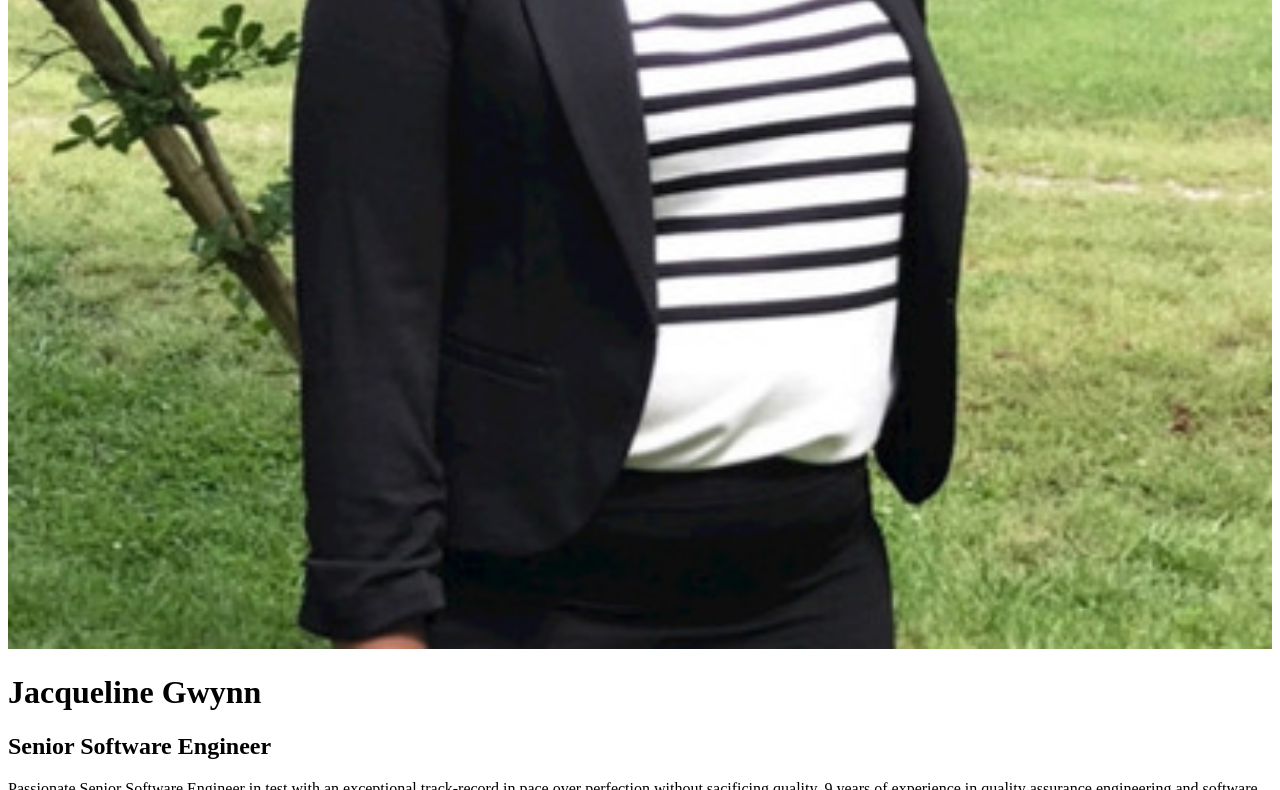
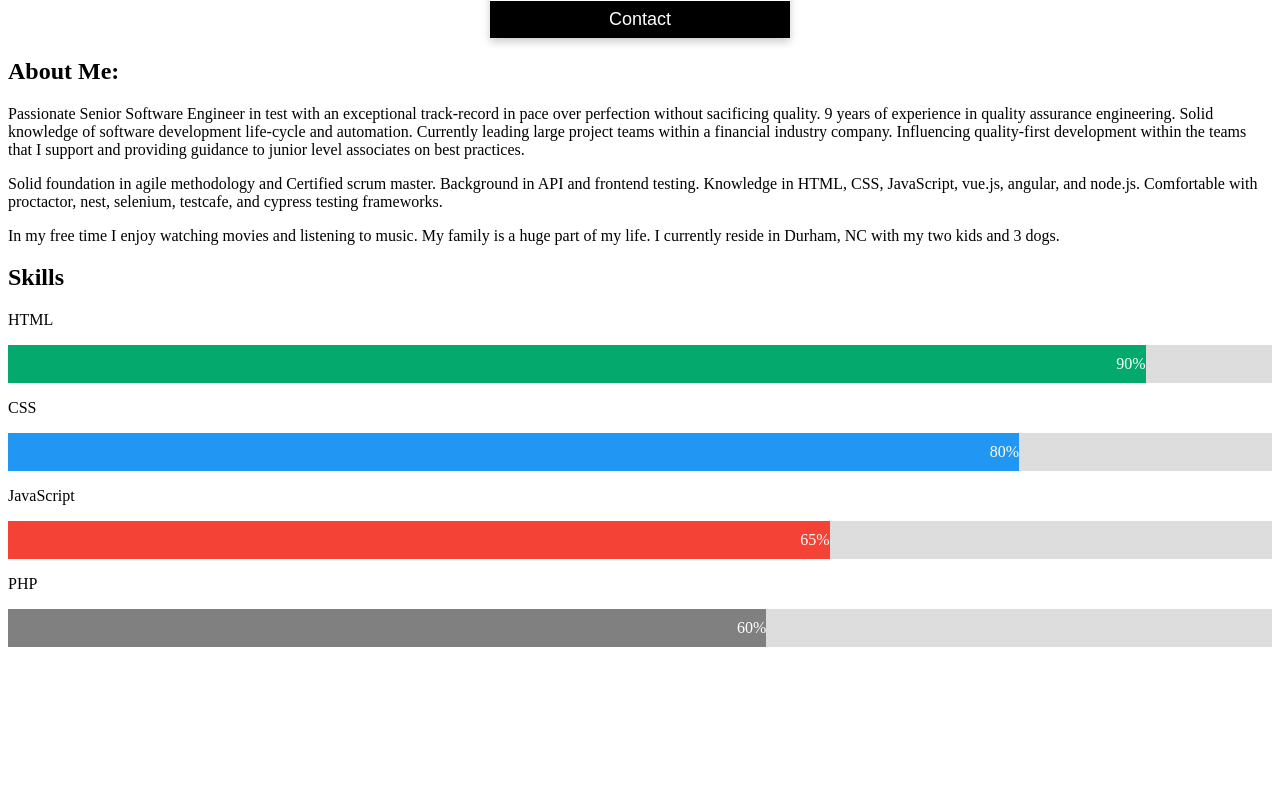
Before and after one commit to jgwynn36/basicPortfolio, a plain HTML site: page index.html in a window 1280 px wide. Shown: the part 623-1413 px from the top of the page. After the commit the page ends 1278 px from the top, so only its background shows below. Drawn offline with Linux system fonts and the light colour scheme.

Commit message:
update files to display portfolio page

```diff
--- a/index.html
+++ b/index.html
@@ -1,9 +1,96 @@
 <!DOCTYPE html>
 <html>
+
 <head>
   <meta name="viewport" content="width=device-width, initial-scale=1">
+  <title>Jacqueline Gwynn Portfolio</title>
   <style>
+    .card {
+      box-shadow: 0 4px 8px 0 rgba(0, 0, 0, 0.2);
+      max-width: 300px;
+      margin: auto;
+      text-align: center;
+    }
+
+    .title {
+      color: grey;
+      font-size: 18px;
+    }
+
+    button {
+      border: none;
+      outline: 0;
+      display: inline-block;
+      padding: 8px;
+      color: white;
+      background-color: #000;
+      text-align: center;
+      cursor: pointer;
+      width: 100%;
+      font-size: 18px;
+    }
+
+    a {
+      text-decoration: none;
+      font-size: 22px;
+      color: black;
+    }
+
+    button:hover,
+    a:hover {
+      opacity: 0.7;
+    }
+
+    /* Make sure that padding behaves as expected */
+    * {
+      box-sizing: border-box
+    }
+
+    /* Container for skill bars */
+    .container {
+      width: 100%;
+      /* Full width */
+      background-color: #ddd;
+      /* Grey background */
+    }
+
+    .skills {
+      text-align: right;
+      /* Right-align text */
+      padding-top: 10px;
+      /* Add top padding */
+      padding-bottom: 10px;
+      /* Add bottom padding */
+      color: white;
+      /* White text color */
+    }
+
+    .html {
+      width: 90%;
+      background-color: #04AA6D;
+    }
+
+    /* Green */
+    .css {
+      width: 80%;
+      background-color: #2196F3;
+    }
+
+    /* Blue */
+    .js {
+      width: 65%;
+      background-color: #f44336;
+    }
+
+    /* Red */
+    .php {
+      width: 60%;
+      background-color: #808080;
+    }
+
+    /* Dark Grey */
   </style>
+
 </head>
 
 <!-- Add icon library -->
@@ -13,14 +100,6 @@
   <img src="img.jpg" alt="pic" style="width:100%">
   <h1>Jacqueline Gwynn</h1>
   <h2 class="title">Senior Software Engineer</h2>
-    <p>Passionate Senior Software Engineer in test with an exceptional track-record
-      in pace over perfection without sacificing quality. 9 years of experience in
-      quality assurance engineering and software development life-cycle.
-      Enjoy leading large project teams into a customer oriented deliverable
-      and influencing quality-first development.</p>
-    <p>Solid foundation in agile methodology and Certified scrum master.  Lead Software Engineer
-      in test leading cross functional teams within a product area.  Background in API testing and frontend testing.
-    </p>
   <h2>Education:</h2>
   <p>North Carolina Central University</p>
   <p>University of Phoenix</p>
@@ -31,6 +110,14 @@
 </div>
 
 <body>
+  <h2>About Me:</h2>
+  <p>Passionate Senior Software Engineer in test with an exceptional track-record in pace over perfection without sacificing quality. 9 years of experience in
+    quality assurance engineering.  Solid knowledge of software development life-cycle and automation.  Currently leading large project teams within a financial industry company.
+    Influencing quality-first development within the teams that I support and providing guidance to junior level associates on best practices.</p>
+  <p>Solid foundation in agile methodology and Certified scrum master. Background in API and frontend testing. Knowledge in HTML, CSS, JavaScript, vue.js, angular, and node.js.
+    Comfortable with proctactor, nest, selenium, testcafe, and cypress testing frameworks.
+  </p>
+  <p>In my free time I enjoy watching movies and listening to music.  My family is a huge part of my life.  I currently reside in Durham, NC with my two kids and 3 dogs.  </p>
 
   <h2>Skills</h2>
   <p>HTML</p>
@@ -54,4 +141,5 @@
   </div>
 
 </body>
+
 </html>
--- a/style.css
+++ /dev/null
@@ -1,55 +0,0 @@
-.card {
-    box-shadow: 0 4px 8px 0 rgba(0, 0, 0, 0.2);
-    max-width: 300px;
-    margin: auto;
-    text-align: center;
-  }
-
-  .title {
-    color: grey;
-    font-size: 18px;
-  }
-
-  button {
-    border: none;
-    outline: 0;
-    display: inline-block;
-    padding: 8px;
-    color: white;
-    background-color: #000;
-    text-align: center;
-    cursor: pointer;
-    width: 100%;
-    font-size: 18px;
-  }
-
-  a {
-    text-decoration: none;
-    font-size: 22px;
-    color: black;
-  }
-
-  button:hover, a:hover {
-    opacity: 0.7;
-  }
-
-  /* Make sure that padding behaves as expected */
-* {box-sizing:border-box}
-
-/* Container for skill bars */
-.container {
-  width: 100%; /* Full width */
-  background-color: #ddd; /* Grey background */
-}
-
-.skills {
-  text-align: right; /* Right-align text */
-  padding-top: 10px; /* Add top padding */
-  padding-bottom: 10px; /* Add bottom padding */
-  color: white; /* White text color */
-}
-
-.html {width: 90%; background-color: #04AA6D;} /* Green */
-.css {width: 80%; background-color: #2196F3;} /* Blue */
-.js {width: 65%; background-color: #f44336;} /* Red */
-.php {width: 60%; background-color: #808080;} /* Dark Grey */
```
Also changed, not shown: portfolioCard.html (deleted, +0 -21 lines), 1 other file. Lines whose indentation alone changed are shown as unchanged.
